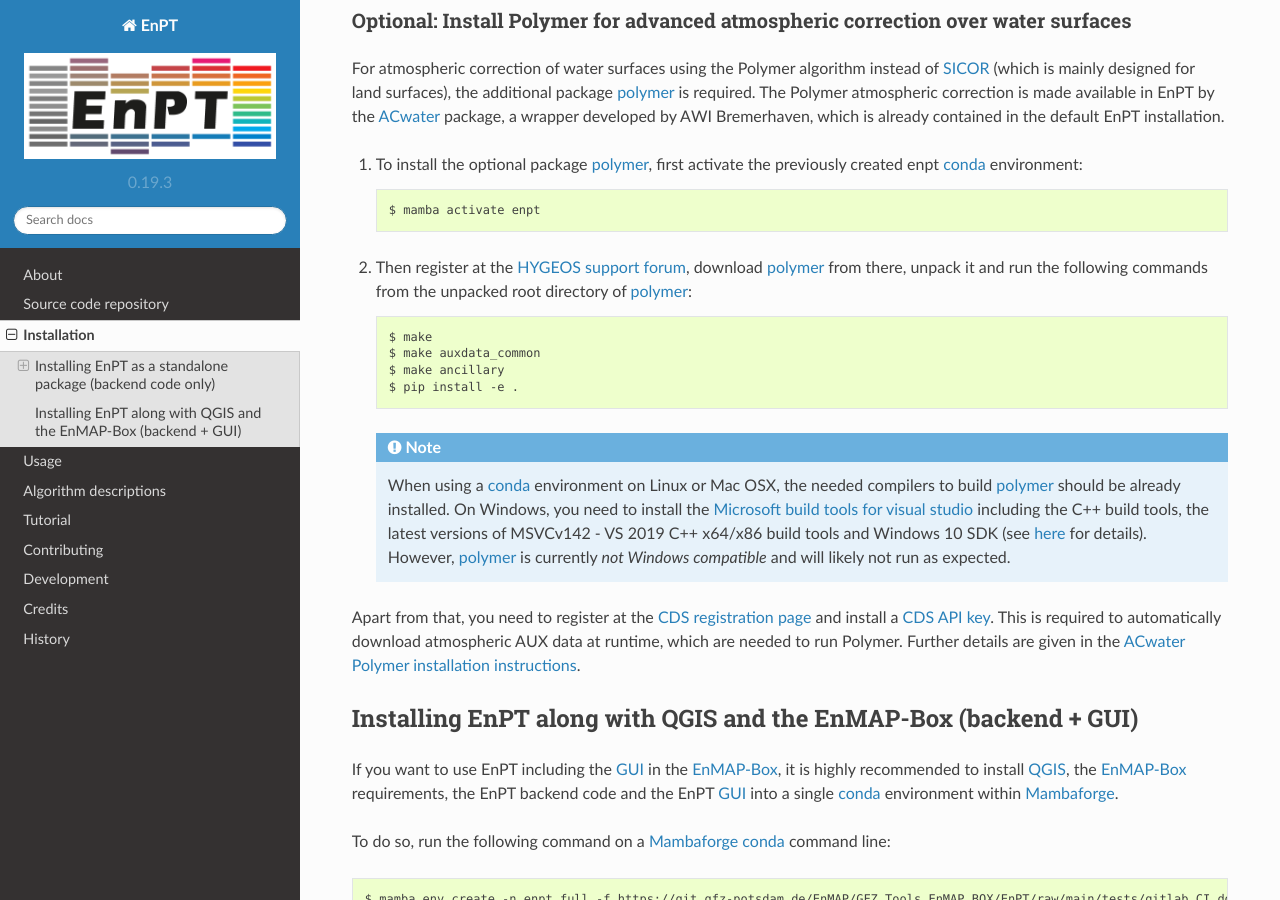
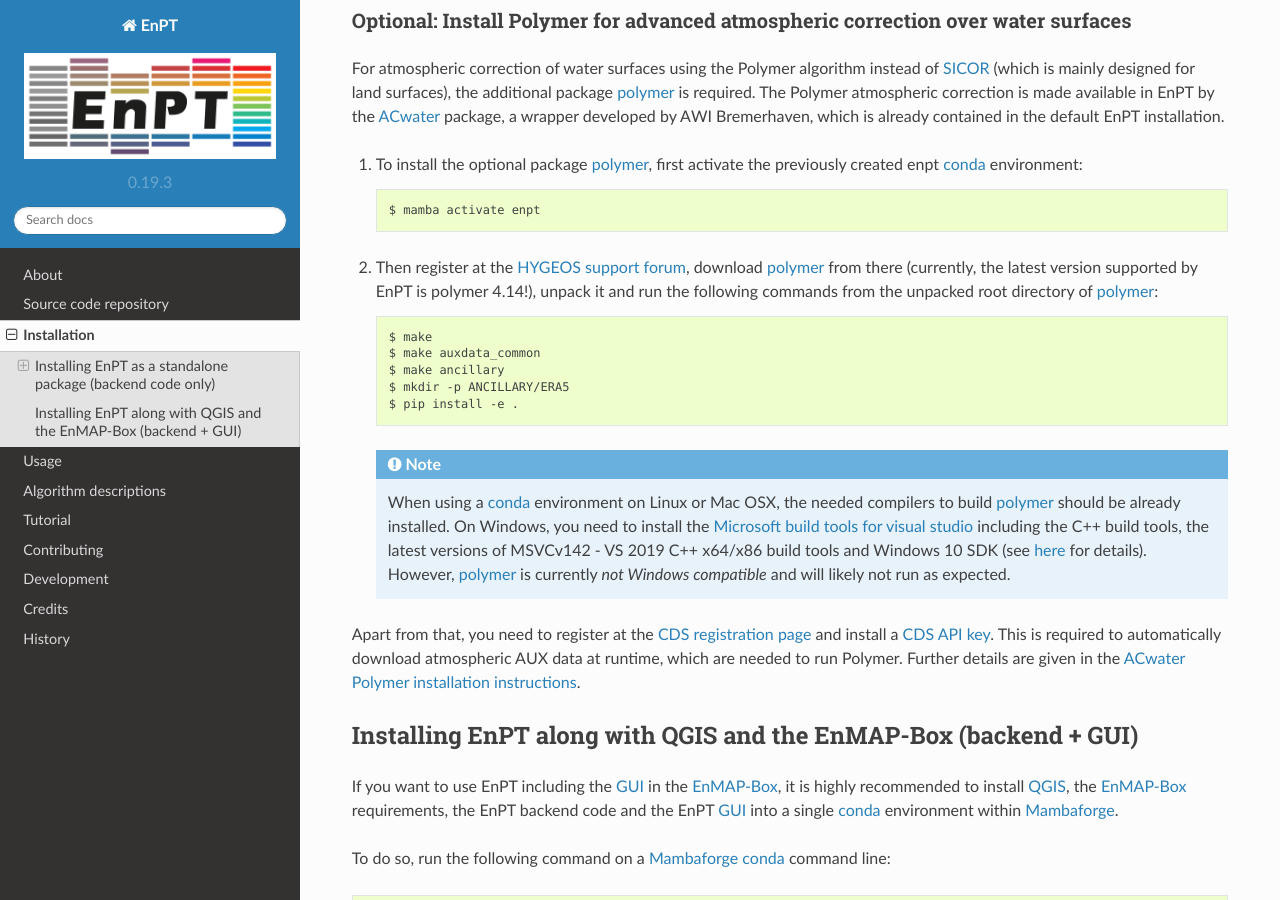
Before and after one commit to GFZ/enpt, a Sphinx documentation site: the page built from docs/installation.rst, in a window 1280 px wide and 900 px high, scrolled down 1637 px. Built offline with Sphinx 7.4.7 and the Read the Docs theme 2.0.0, drawn with Linux system fonts in a browser that asks for light colours; pages that are not in the unit, such as notebooks, are missing from menus.

Commit message:
Update installation instructions for Polymer in installation.rst.
Signed-off-by: Daniel Scheffler <danschef@gfz-potsdam.de>

```diff
--- a/docs/installation.rst
+++ b/docs/installation.rst
@@ -95,14 +95,15 @@
 
     $ mamba activate enpt
 
-2. Then register at the `HYGEOS support forum`_, download polymer_ from there, unpack it and
-   run the following commands from the unpacked root directory of polymer_:
+2. Then register at the `HYGEOS support forum`_, download polymer_ from there (currently, the latest version supported
+   by EnPT is polymer 4.14!), unpack it and run the following commands from the unpacked root directory of polymer_:
 
    .. code-block:: bash
 
     $ make
     $ make auxdata_common
     $ make ancillary
+    $ mkdir -p ANCILLARY/ERA5
     $ pip install -e .
 
   .. note::
```
